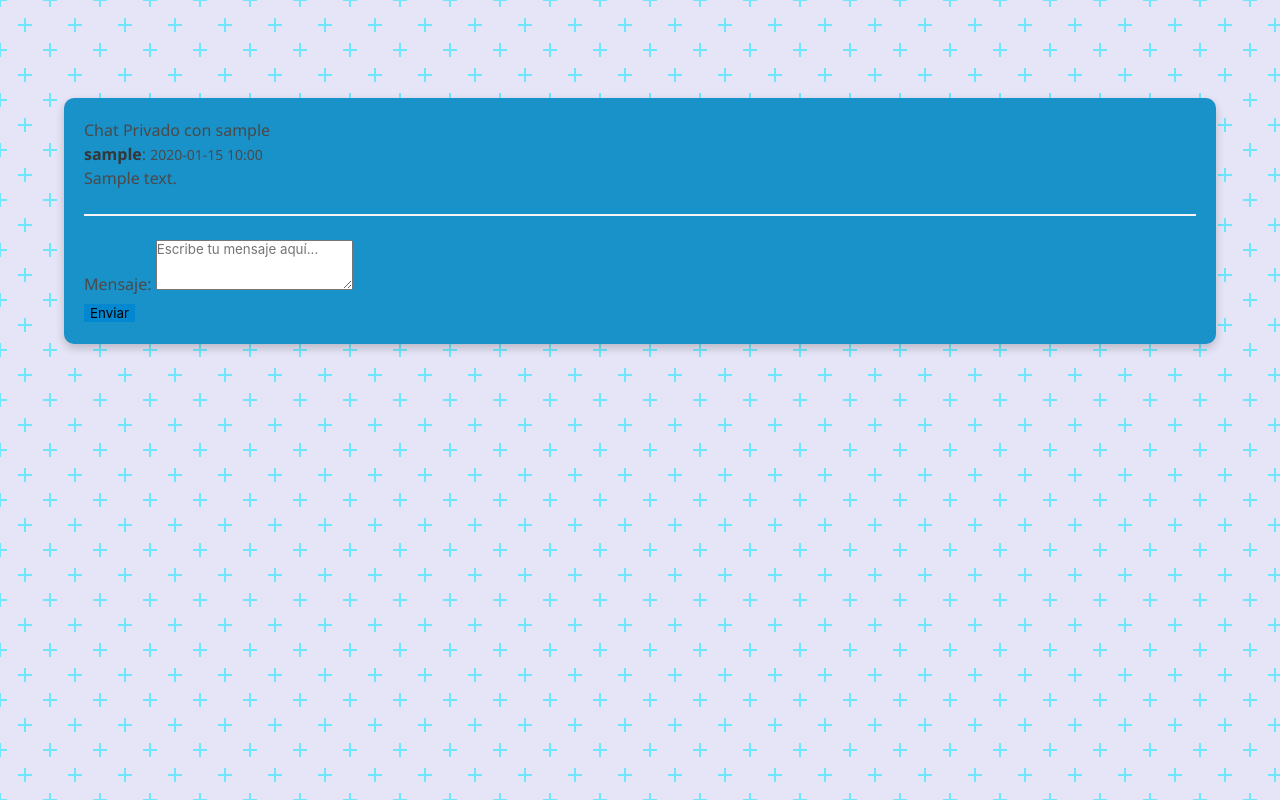
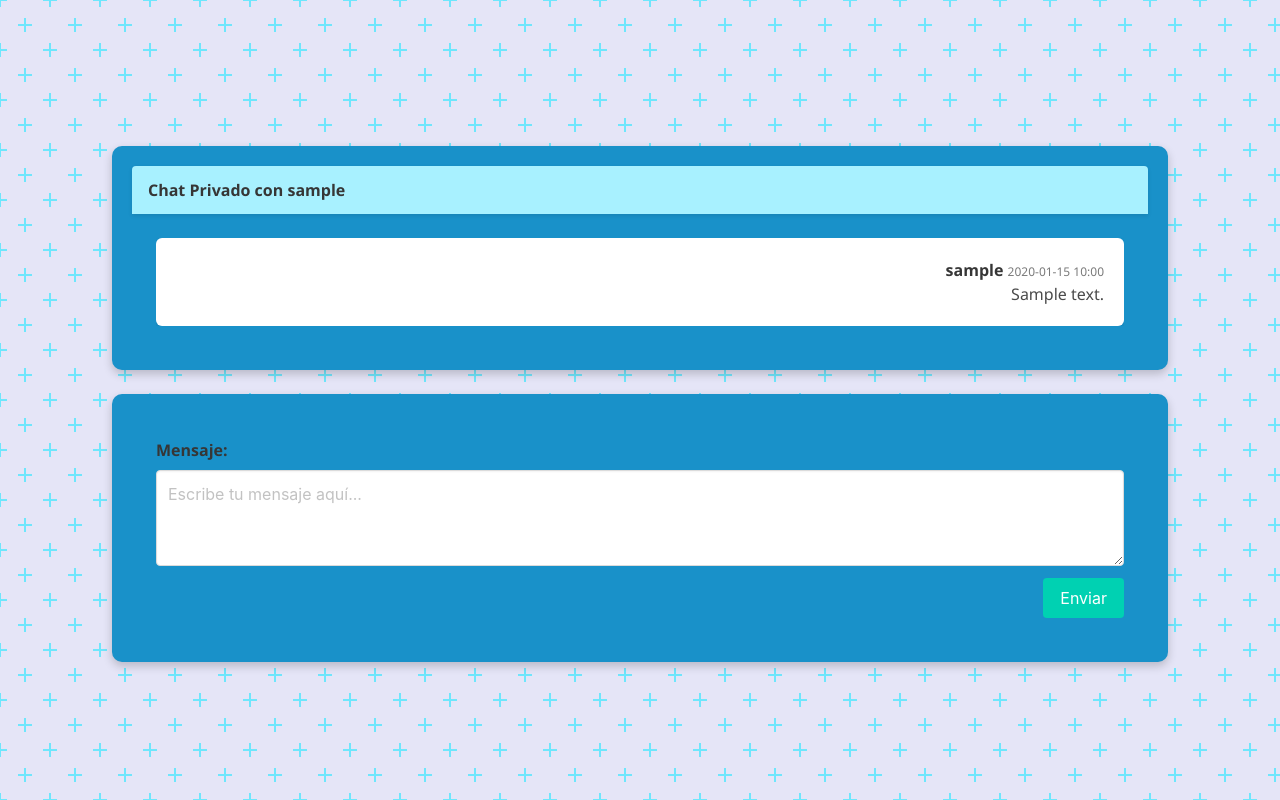
Before and after one commit to Kevincamelo5/OficialColanbNotes, a Flask app: page /private_chat/1 in a window 1280 px wide. Shown: the part 56-856 px from the top of the page. Run offline with Flask 3, Linux system fonts and the light colour scheme; a user stored in the database is signed in; tables that the repository leaves empty hold one stand-in row (values such as "Sample post").

Commit message:
estilizacion de contactos y mensajes privados

```diff
--- a/app/templates/private_chat.html
+++ b/app/templates/private_chat.html
@@ -1,37 +1,57 @@
 {% extends "base.html" %}
 {% block title %}Chat Privado con {{ other_user.username }}{% endblock %}
 {% block content %}
+<section class="section">
+    <div class="container">
         <div class="card">
-    <h2 class="text-center">Chat Privado con {{ other_user.username }}</h2>
-
+            <header class="card-header">
+                <p class="card-header-title has-text-centered">
+                    Chat Privado con {{ other_user.username }}
+                </p>
+            </header>
+            <div class="card-content">
                 <!-- Lista de mensajes -->
                 <div class="chat-box" style="max-height: 400px; overflow-y: auto;">
                     {% if messages %}
-        <ul class="list-group">
+                    <ul class="list">
                         {% for message in messages %}
                         <li
-                class="list-group-item {% if message.sender_id == current_user.id %}text-end{% else %}text-start{% endif %}">
-                <strong>{{ message.sender.username }}</strong>:
-                <small>{{ message.timestamp.strftime('%Y-%m-%d %H:%M') }}</small><br>
+                            class="box {% if message.sender_id == current_user.id %}has-text-right{% else %}has-text-left{% endif %}">
+                            <p>
+                                <strong>{{ message.sender.username }}</strong>
+                                <small class="is-size-7 has-text-grey">{{ message.timestamp.strftime('%Y-%m-%d %H:%M')
+                                    }}</small>
+                            </p>
                             <p>{{ message.content }}</p>
                         </li>
                         {% endfor %}
                     </ul>
                     {% else %}
-        <p>No hay mensajes aún.</p>
+                    <p class="has-text-centered">No hay mensajes aún.</p>
                     {% endif %}
                 </div>
+            </div>
+        </div>
 
-    <hr>
-
+        <div class="card mt-5">
+            <div class="card-content">
                 <!-- Formulario para enviar mensajes -->
                 <form method="POST" action="{{ url_for('main.private_chat', user_id=other_user.id) }}">
-        <div class="form-group">
-            <label>Mensaje:</label>
-            <textarea name="content" rows="3" class="form-control" placeholder="Escribe tu mensaje aquí..."
-                required></textarea>
+                    <div class="field">
+                        <label class="label" for="content">Mensaje:</label>
+                        <div class="control">
+                            <textarea name="content" id="content" rows="3" class="textarea"
+                                placeholder="Escribe tu mensaje aquí..." required></textarea>
                         </div>
-        <button type="submit" class="btn btn-primary mt-2">Enviar</button>
+                    </div>
+                    <div class="field is-grouped is-justify-content-flex-end">
+                        <div class="control">
+                            <button type="submit" class="button is-primary">Enviar</button>
+                        </div>
+                    </div>
                 </form>
             </div>
+        </div>
+    </div>
+</section>
 {% endblock %}
```
Lines whose indentation alone changed are shown as unchanged.
